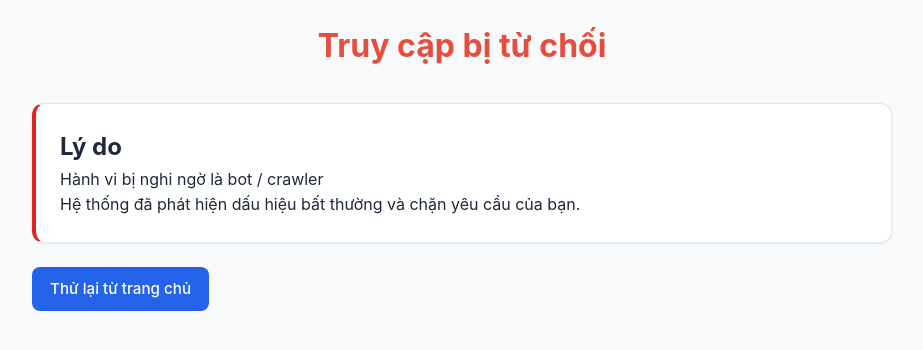
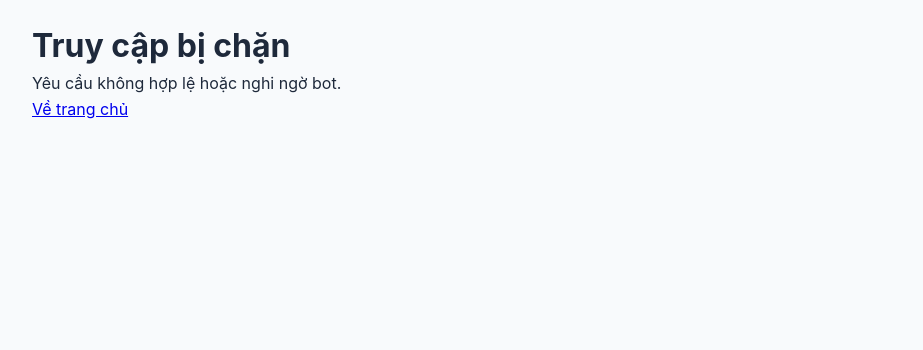
Before and after one commit to trongltgit/anti-bot-pro, a Python web app: template templates/blocked.html in a window 1280 px wide. Shown: the top 350 px of the page, without its empty margins (178-1101 px from the left). Run offline with Jinja, Linux system fonts and the light colour scheme; the template is opened without the code that fills it, so the values that code supplies are empty.

Commit message:
Update blocked.html for improved access denial message

```diff
--- a/templates/blocked.html
+++ b/templates/blocked.html
@@ -1,26 +1,18 @@
 <!DOCTYPE html>
 <html lang="vi">
 <head>
-    <meta charset="UTF-8">
-    <meta name="viewport" content="width=device-width, initial-scale=1.0">
-    <title>Truy cập bị chặn – Anti-Bot Pro</title>
-    <link rel="stylesheet" href="{{ url_for('static', filename='css/style.css') }}">
+  <meta charset="UTF-8">
+  <meta name="viewport" content="width=device-width, initial-scale=1.0">
+  <title>Access Denied</title>
+  <link rel="stylesheet" href="/static/css/style.css">
 </head>
 <body>
-    <div class="container">
-        <header>
-            <h1 style="color: #e74c3c;">Truy cập bị từ chối</h1>
-        </header>
-
-        <section class="info-card danger">
-            <h2>Lý do</h2>
-            <p>{{ reason or "Hành vi bị nghi ngờ là bot / crawler" }}</p>
-            <p>Hệ thống đã phát hiện dấu hiệu bất thường và chặn yêu cầu của bạn.</p>
-        </section>
-
-        <div class="btn-group">
-            <a href="/" class="btn btn-primary">Thử lại từ trang chủ</a>
-        </div>
+  <div class="container">
+    <div class="card error">
+      <h1>Truy cập bị chặn</h1>
+      <p>{{ reason or 'Yêu cầu không hợp lệ hoặc nghi ngờ bot.' }}</p>
+      <a href="/">Về trang chủ</a>
     </div>
+  </div>
 </body>
 </html>
```
